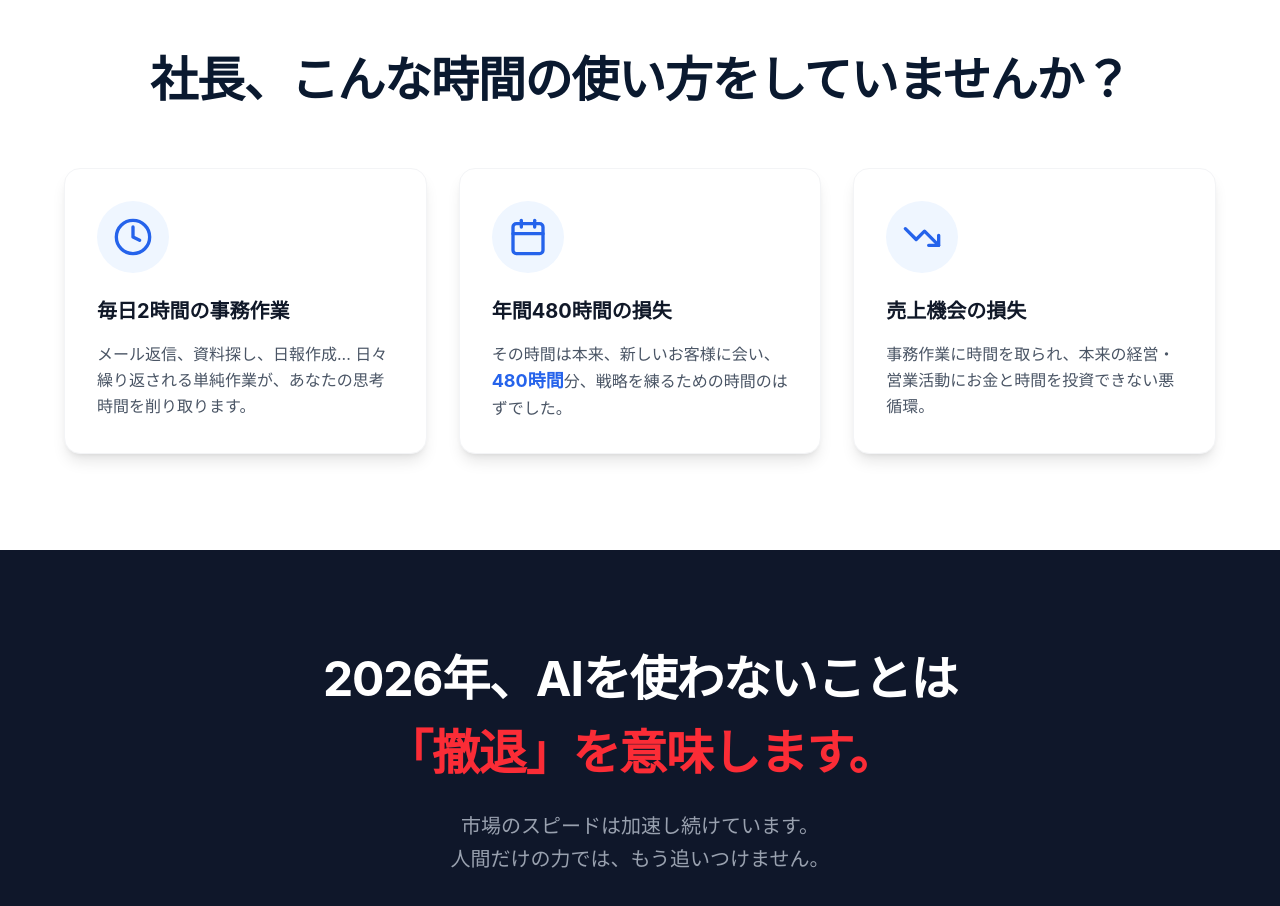
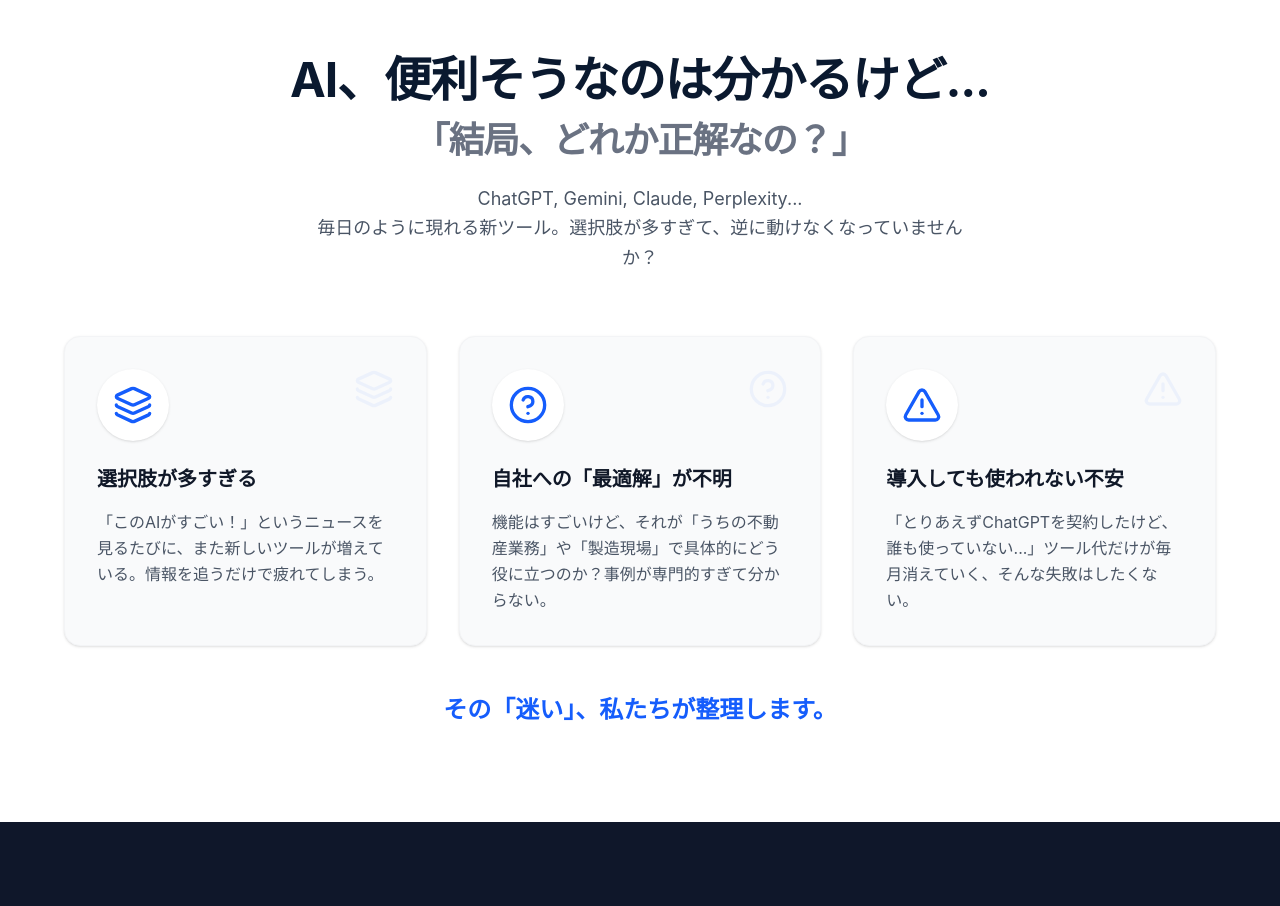
Before and after one commit to amaru0120/ais-ai-staff, a React (Vite) app: page / in a window 1280 px wide. Shown: the part 840-1746 px from the top of the page. Built offline with nearby package versions, Linux system fonts and the light colour scheme.

Commit message:
Refactor Section 2: AI Selection Confusion

```diff
--- a/src/components/ProblemSolution.tsx
+++ b/src/components/ProblemSolution.tsx
@@ -1,5 +1,5 @@
 import { motion } from 'framer-motion';
-import { Clock, Calendar, TrendingDown } from 'lucide-react';
+import { HelpCircle, Layers, AlertTriangle } from 'lucide-react';
 
 export const ProblemSolution = () => {
     return (
@@ -12,29 +12,33 @@
                     className="text-center mb-16"
                 >
                     <h2 className="text-3xl md:text-5xl font-bold mb-6 tracking-tight text-primary text-balance">
-                        社長、こんな時間の使い方を<br className="md:hidden" />していませんか？
+                        AI、便利そうなのは分かるけど...<br />
+                        <span className="text-2xl md:text-4xl text-gray-500 mt-4 block">「結局、どれか正解なの？」</span>
                     </h2>
+                    <p className="text-gray-600 text-base md:text-lg max-w-2xl mx-auto text-balance leading-relaxed">
+                        ChatGPT, Gemini, Claude, Perplexity... <br className="hidden md:block" />
+                        毎日のように現れる新ツール。選択肢が多すぎて、逆に動けなくなっていませんか？
+                    </p>
                 </motion.div>
 
                 <div className="grid grid-cols-1 md:grid-cols-3 gap-8 max-w-6xl mx-auto">
                     {[
                         {
-                            icon: <Clock className="w-10 h-10 text-[#2563eb]" />,
-                            title: "毎日2時間の事務作業",
-                            desc: "メール返信、資料探し、日報作成... 日々繰り返される単純作業が、あなたの思考時間を削り取ります。",
+                            icon: <Layers className="w-10 h-10 text-blue-600" />,
+                            title: "選択肢が多すぎる",
+                            desc: "「このAIがすごい！」というニュースを見るたびに、また新しいツールが増えている。情報を追うだけで疲れてしまう。",
                             delay: 0
                         },
                         {
-                            icon: <Calendar className="w-10 h-10 text-[#2563eb]" />,
-                            title: "年間480時間の損失",
-                            desc: "その時間は本来、新しいお客様に会い、会社の未来戦略を練るための時間のはずでした。",
-                            highlight: "480時間",
+                            icon: <HelpCircle className="w-10 h-10 text-blue-600" />,
+                            title: "自社への「最適解」が不明",
+                            desc: "機能はすごいけど、それが「うちの不動産業務」や「製造現場」で具体的にどう役に立つのか？事例が専門的すぎて分からない。",
                             delay: 0.1
                         },
                         {
-                            icon: <TrendingDown className="w-10 h-10 text-[#2563eb]" />,
-                            title: "売上機会の損失",
-                            desc: "事務作業に時間を取られ、本来の経営・営業活動にお金と時間を投資できない悪循環。",
+                            icon: <AlertTriangle className="w-10 h-10 text-blue-600" />,
+                            title: "導入しても使われない不安",
+                            desc: "「とりあえずChatGPTを契約したけど、誰も使っていない...」ツール代だけが毎月消えていく、そんな失敗はしたくない。",
                             delay: 0.2
                         }
                     ].map((card, i) => (
@@ -45,26 +49,33 @@
                             viewport={{ once: true }}
                             transition={{ delay: card.delay }}
                             whileHover={{ y: -5 }}
-                            className="bg-white p-8 rounded-2xl shadow-lg border border-gray-100 hover:shadow-xl transition-all duration-300"
+                            className="bg-gray-50 p-8 rounded-2xl shadow-sm border border-gray-100 hover:shadow-lg transition-all duration-300 relative overflow-hidden group"
                         >
-                            <div className="mb-6 p-4 bg-blue-50 rounded-full w-fit mx-auto md:mx-0">
+                            <div className="absolute top-0 right-0 p-8 opacity-5 group-hover:opacity-10 transition-opacity transform group-hover:scale-110 duration-500">
+                                {card.icon}
+                            </div>
+                            <div className="mb-6 p-4 bg-white rounded-full w-fit shadow-sm text-blue-600">
                                 {card.icon}
                             </div>
                             <h3 className="text-xl font-bold text-gray-900 mb-4">{card.title}</h3>
                             <p className="text-gray-600 leading-relaxed text-sm md:text-base">
-                                {card.highlight ? (
-                                    <>
-                                        その時間は本来、新しいお客様に会い、<br className="hidden lg:block" />
-                                        <span className="text-[#2563eb] font-bold text-lg">{card.highlight}</span>
-                                        分、戦略を練るための時間のはずでした。
-                                    </>
-                                ) : (
-                                    card.desc
-                                )}
+                                {card.desc}
                             </p>
                         </motion.div>
                     ))}
                 </div>
+
+                <motion.div
+                    initial={{ opacity: 0 }}
+                    whileInView={{ opacity: 1 }}
+                    viewport={{ once: true }}
+                    transition={{ delay: 0.4 }}
+                    className="text-center mt-12"
+                >
+                    <p className="text-xl md:text-2xl font-bold text-blue-600">
+                        その「迷い」、私たちが整理します。
+                    </p>
+                </motion.div>
             </div>
         </section>
     );
```
